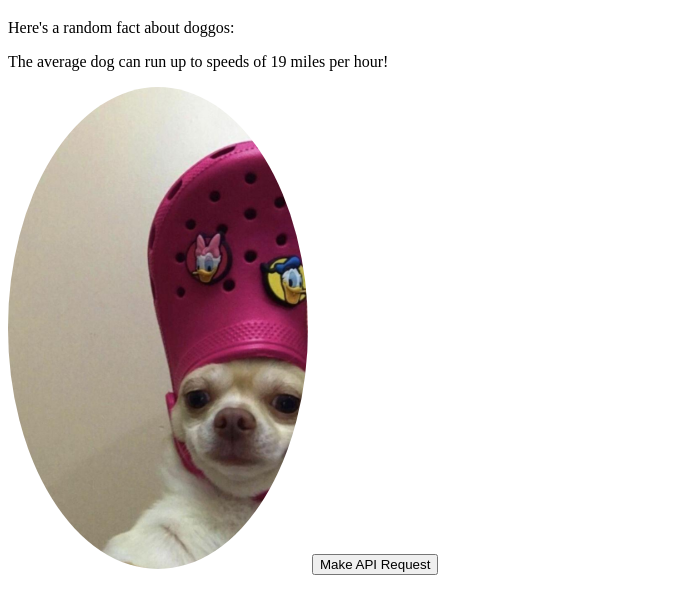
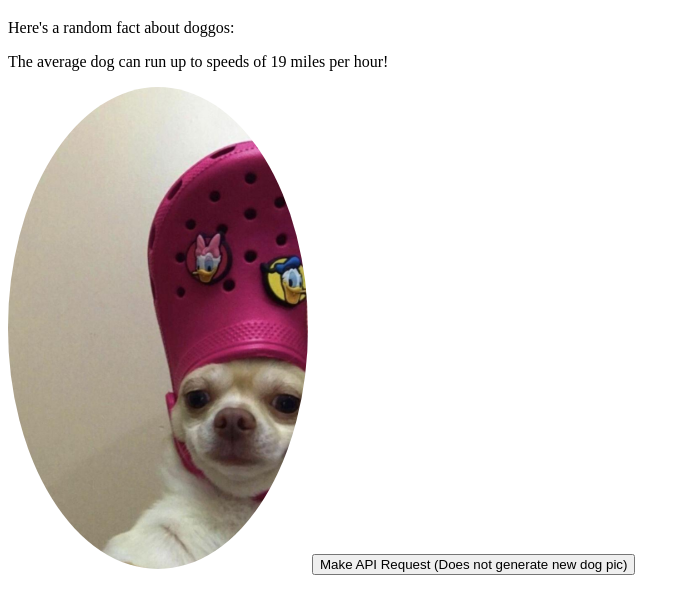
Before and after one commit to dylanwingnean/hello-there, a plain HTML site: page index.html in a window 1280 px wide. Shown: the part 61-674 px from the top of the page, without its empty margins (0-690 px from the left). Drawn offline with Linux system fonts and the light colour scheme.

Commit message:
Update index.html

```diff
--- a/index.html
+++ b/index.html
@@ -93,6 +93,6 @@
     factElement.textContent = randomFact;
   </script>
        <img src="dog_with_shoe.jpg" alt="Cute Dog with Shoe">
-      <button onclick="makeApiRequest()">Make API Request</button>
+      <button onclick="makeApiRequest()">Make API Request (Does not generate new dog pic)</button>
    </body>
 </html>
```
